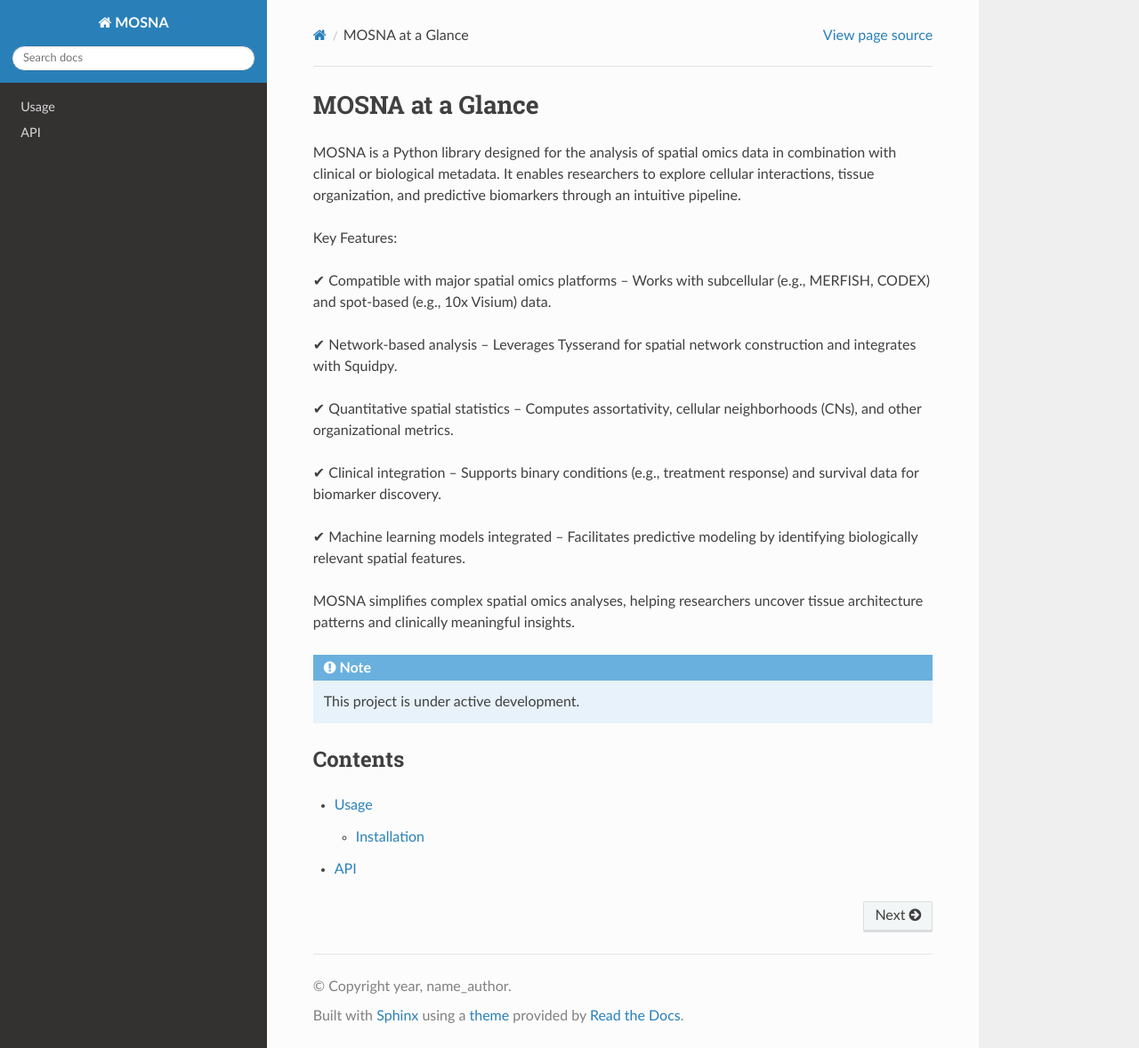
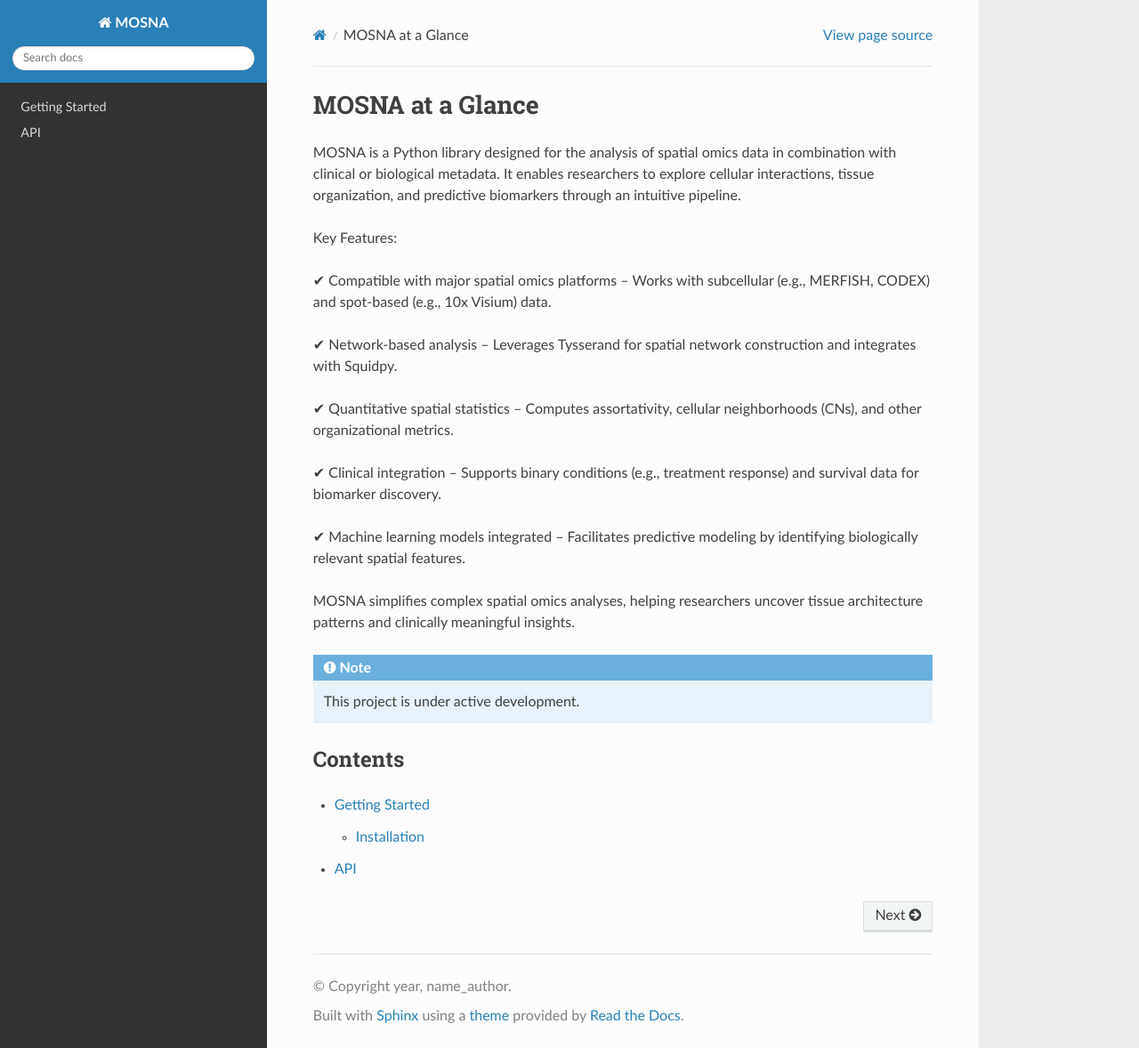
Before and after one commit to Bram-Simon/mosna_documentation, a Sphinx documentation site: the page built from docs/source/index.rst, in a window 1280 px wide and 1178 px high. Shown: the whole window at 89% size. Built offline with Sphinx 7.4.7 and the Read the Docs theme 3.1.0, drawn with Linux system fonts in a browser that asks for light colours.

Commit message:
change filename introduction

```diff
--- a/docs/source/usage.rst
+++ b/docs/source/getting_started.rst
@@ -1,4 +1,4 @@
-Usage
+Getting Started
 =====
 
 .. _installation:
--- a/docs/source/index.rst
+++ b/docs/source/index.rst
@@ -30,5 +30,5 @@ Contents
 
 .. toctree::
 
-   usage
+   getting_started
    api
```
